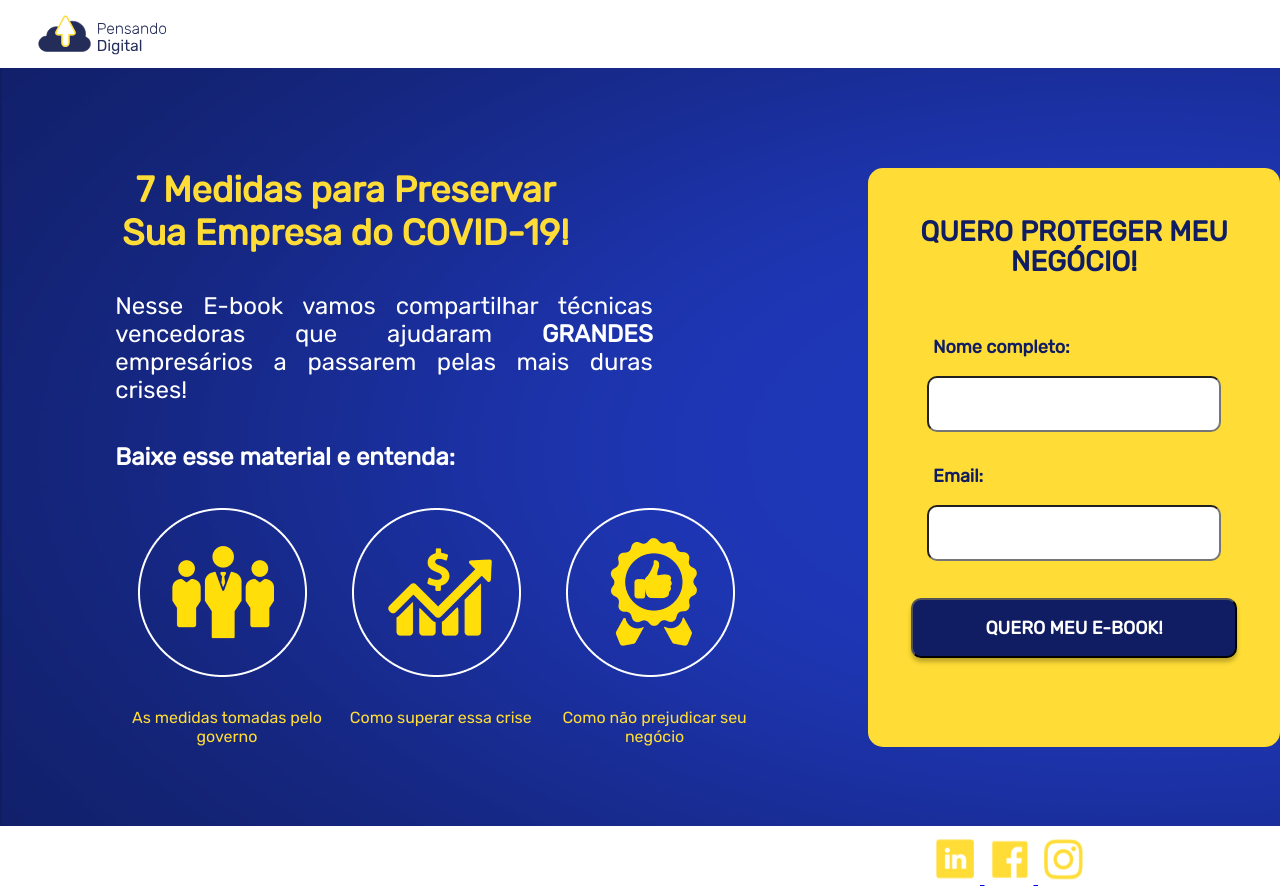
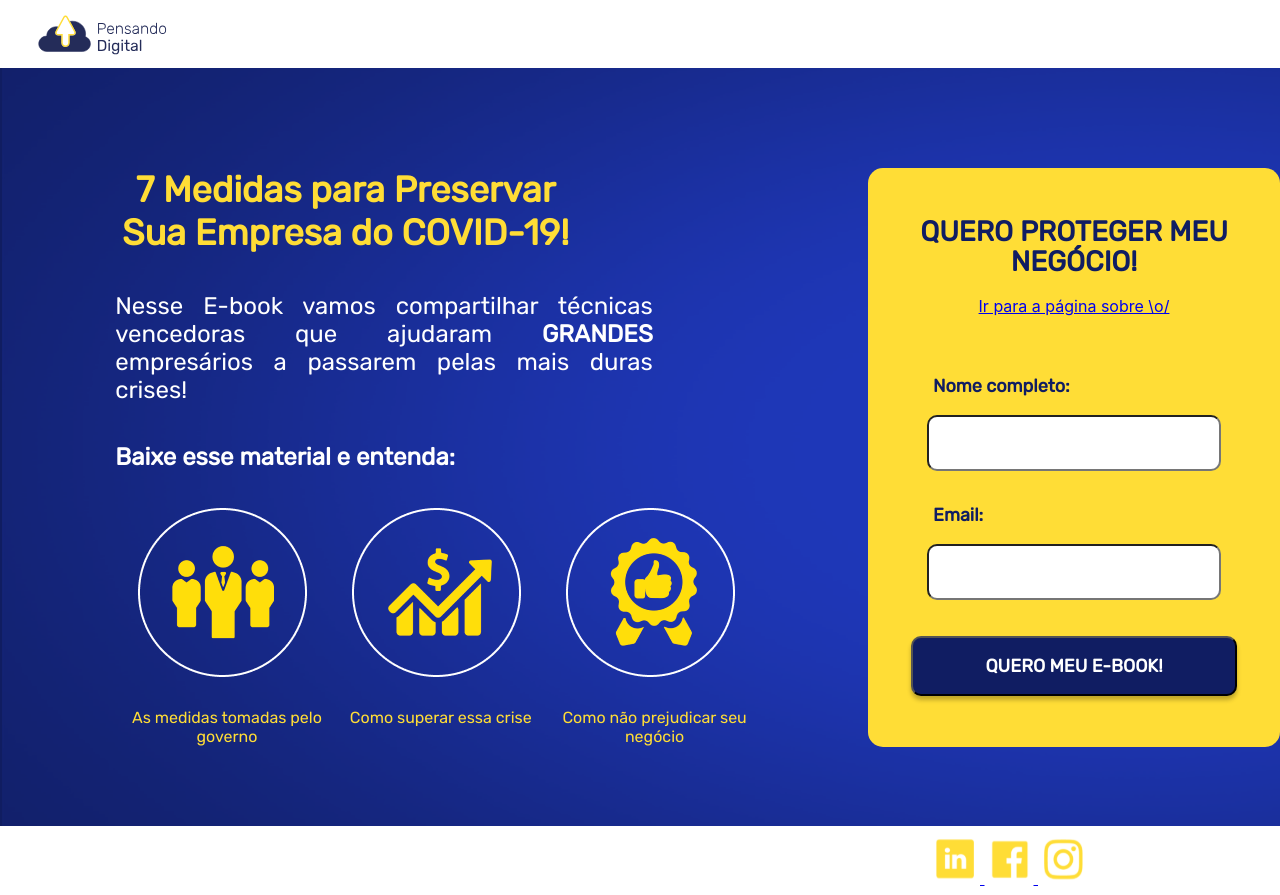
Before and after one commit to glaubermag/ebook-landing-page, a React (Create React App) app: page / in a window 1280 px wide. Built offline with nearby package versions, Linux system fonts and the light colour scheme.

Commit message:
Update Banner.js

```diff
--- a/src/components/Banner.js
+++ b/src/components/Banner.js
@@ -3,6 +3,7 @@ import './style.css';
 import Pessoa from './assets/pessoas.png'; // Tell webpack this JS file uses this image
 import Money from './assets/money.png'; // Tell webpack this JS file uses this image
 import Joia from './assets/joia.png'; // Tell webpack this JS file uses this image
+import { Link } from 'react-router-dom'
 
 
 
@@ -67,6 +68,7 @@ function Banner() {
                 <div className="section-two">
                     <div className="retangulo">
                         <h1 className="titulo-form"> Quero proteger meu negócio!</h1>
+                        <Link to="/sucesso">Ir para a página sobre \o/</Link>
 
                         <form method="POST" action="https://smtl.gama.academy/leads/4a6b6151-5ffc-11ea-92b8-cb0262e26cca">
                             <p className="label-form"> Nome completo: </p>
```
